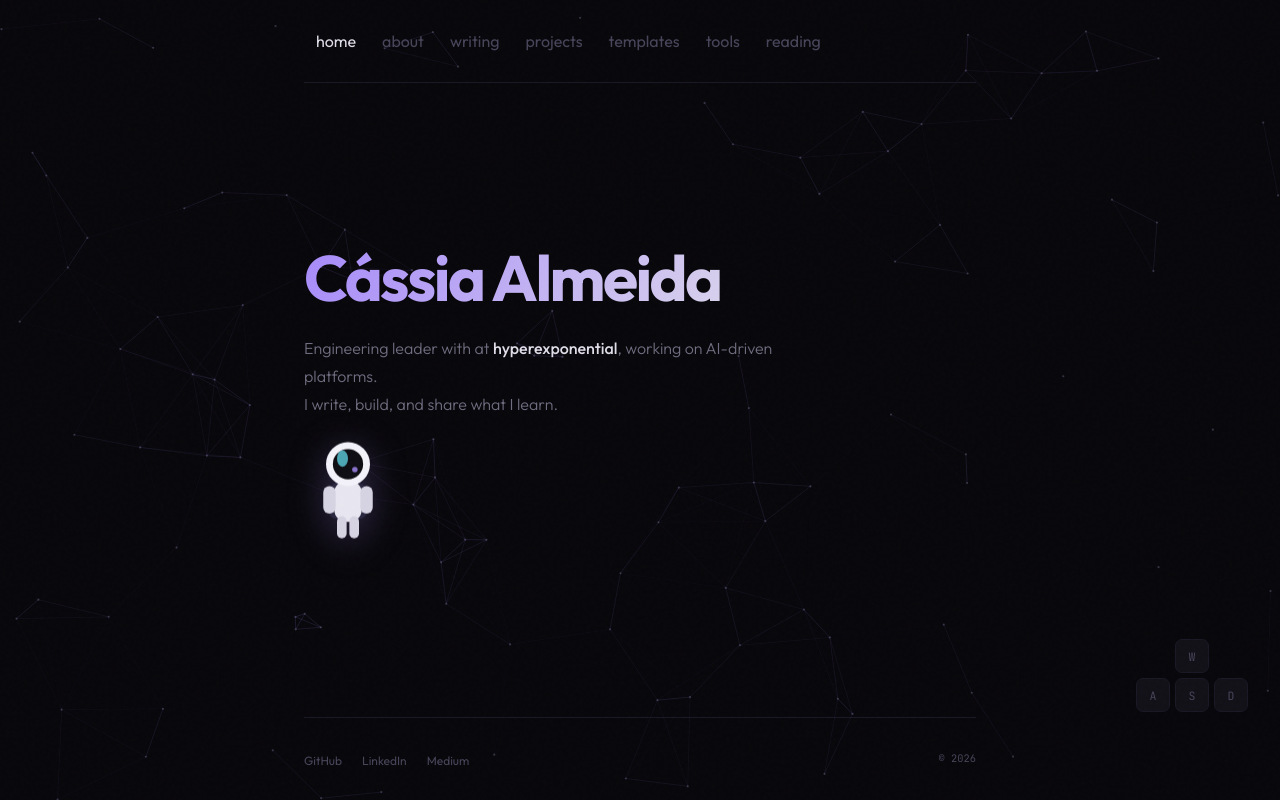
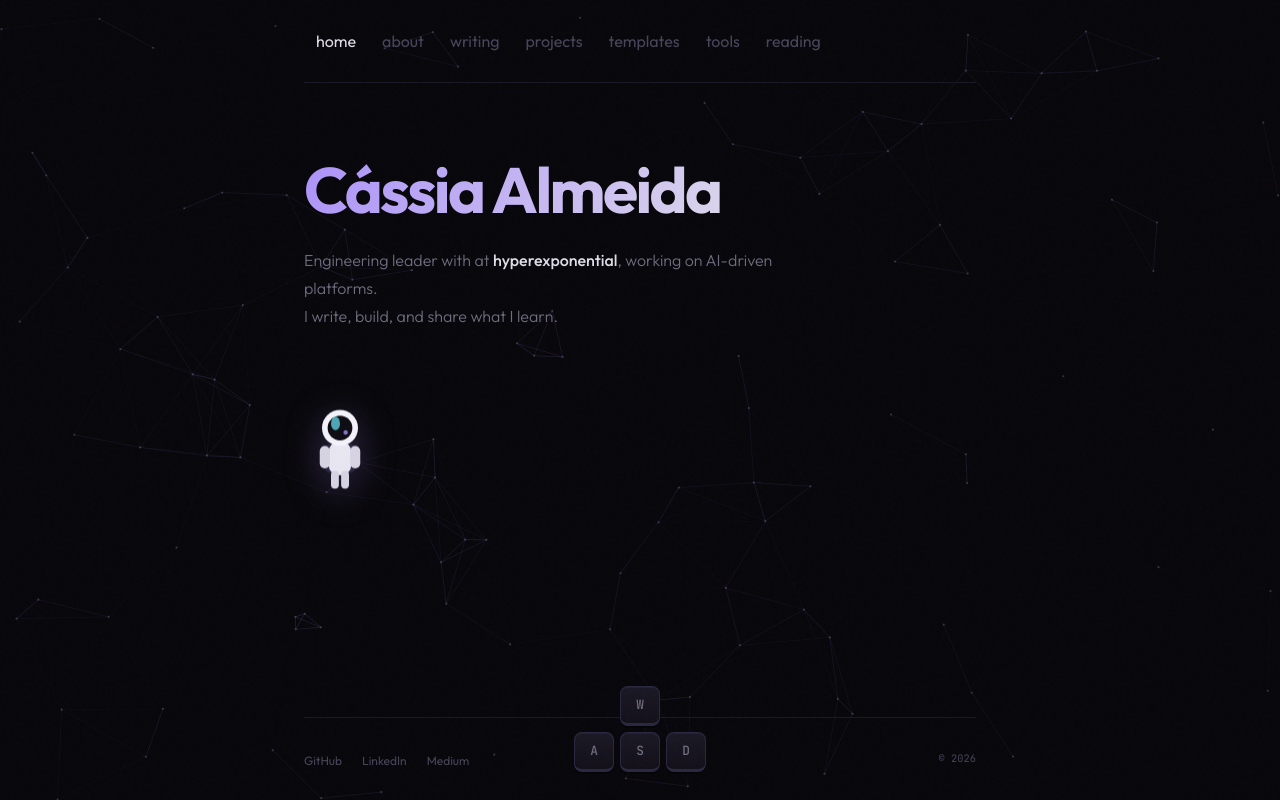
Before and after one commit to shiphrahx/cassia-almeida.com, a Next.js app: page / in a window 1280 px wide. Built offline with nearby package versions, Linux system fonts and the light colour scheme.

Commit message:
fix: smooth astronaut flight, bottom keyboard hint, restore title position

```diff
--- a/app/Astronaut.tsx
+++ b/app/Astronaut.tsx
@@ -4,6 +4,9 @@ import { useEffect, useRef, useState } from "react";
 
 const KEYS = ["w", "a", "s", "d"] as const;
 type Key = (typeof KEYS)[number];
+
+const W = 72; // sprite width  (px)
+const H = 90; // sprite height (px)
 
 export default function Astronaut() {
   const spriteRef = useRef<HTMLDivElement>(null);
@@ -18,31 +21,29 @@ export default function Astronaut() {
     const sprite = spriteRef.current;
     if (!sprite) return;
 
-    const SIZE = 88;
-    const ACCEL = 0.55;
-    const FRICTION = 0.92;
-    const MAX = 9;
+    const ACCEL = 0.5;
+    const FRICTION = 0.9;
+    const MAX = 8;
 
     // rest position: under the subtitle (anchor element in page.tsx)
     const anchor = document.getElementById("astronaut-rest")?.getBoundingClientRect();
-    let x = anchor ? anchor.left : window.innerWidth / 2 - SIZE / 2;
-    let y = anchor ? anchor.top + 12 : window.innerHeight / 2;
+    let x = anchor ? anchor.left : window.innerWidth / 2 - W / 2;
+    let y = anchor ? anchor.bottom + 8 : window.innerHeight / 2;
     let vx = 0;
     let vy = 0;
+    let facing = 1;
+    let bobT = 0;
 
     const held: Record<Key, boolean> = { w: false, a: false, s: false, d: false };
-    let facing = 1; // 1 = right, -1 = left
-
     const isKey = (k: string): k is Key => (KEYS as readonly string[]).includes(k);
 
     const onDown = (e: KeyboardEvent) => {
       const k = e.key.toLowerCase();
       if (!isKey(k)) return;
       e.preventDefault();
-      if (!held[k]) {
+      if (held[k]) return; // ignore auto-repeat
       held[k] = true;
       setActive((p) => ({ ...p, [k]: true }));
-      }
     };
     const onUp = (e: KeyboardEvent) => {
       const k = e.key.toLowerCase();
@@ -52,37 +53,44 @@ export default function Astronaut() {
     };
 
     let frame = 0;
-    const tick = () => {
+    const render = () => {
+      const maxX = window.innerWidth - W;
+      const maxY = window.innerHeight - H;
+
       if (held.w) vy -= ACCEL;
       if (held.s) vy += ACCEL;
       if (held.a) { vx -= ACCEL; facing = -1; }
       if (held.d) { vx += ACCEL; facing = 1; }
 
-      vx *= FRICTION;
-      vy *= FRICTION;
-      vx = Math.max(-MAX, Math.min(MAX, vx));
-      vy = Math.max(-MAX, Math.min(MAX, vy));
+      vx = Math.max(-MAX, Math.min(MAX, vx * FRICTION));
+      vy = Math.max(-MAX, Math.min(MAX, vy * FRICTION));
 
       x += vx;
       y += vy;
 
-      // clamp to viewport
-      x = Math.max(0, Math.min(window.innerWidth - SIZE, x));
-      y = Math.max(0, Math.min(window.innerHeight - SIZE, y));
-      if (x <= 0 || x >= window.innerWidth - SIZE) vx = 0;
-      if (y <= 0 || y >= window.innerHeight - SIZE) vy = 0;
+      // clamp inside viewport, kill velocity at wall
+      if (x < 0) { x = 0; vx = 0; }
+      else if (x > maxX) { x = maxX; vx = 0; }
+      if (y < 0) { y = 0; vy = 0; }
+      else if (y > maxY) { y = maxY; vy = 0; }
 
-      const thrusting = held.w || held.a || held.s || held.d;
-      const tilt = vx * 1.5;
-      sprite.style.transform = `translate3d(${x}px, ${y}px, 0) rotate(${tilt}deg) scaleX(${facing})`;
+      const thrusting = held.w || held.s || held.a || held.d;
+
+      // idle bob handled here (not CSS) so it never fights this transform
+      bobT += 0.04;
+      const bob = thrusting ? 0 : Math.sin(bobT) * 4;
+      const tilt = vx * 1.4;
+
+      sprite.style.transform = `translate3d(${x}px, ${y + bob}px, 0) rotate(${tilt}deg)`;
+      sprite.style.setProperty("--face", String(facing));
       sprite.dataset.thrust = thrusting ? "1" : "0";
 
-      frame = requestAnimationFrame(tick);
+      frame = requestAnimationFrame(render);
     };
 
     window.addEventListener("keydown", onDown);
     window.addEventListener("keyup", onUp);
-    frame = requestAnimationFrame(tick);
+    frame = requestAnimationFrame(render);
 
     return () => {
       window.removeEventListener("keydown", onDown);
@@ -94,30 +102,22 @@ export default function Astronaut() {
   return (
     <>
       <div ref={spriteRef} className="astronaut" aria-hidden data-thrust="0">
-        <svg viewBox="0 0 64 80" width="88" height="110" fill="none">
-          {/* jetpack flame */}
+        {/* inner element carries the facing flip so it never affects clamping */}
+        <div className="astronaut-inner">
+          <svg viewBox="0 0 64 80" width={W} height={H} fill="none">
             <g className="astronaut-flame">
-            <path
-              d="M26 70 Q32 92 38 70 Q35 78 32 80 Q29 78 26 70 Z"
-              fill="url(#flame)"
-            />
+              <path d="M26 70 Q32 92 38 70 Q35 78 32 80 Q29 78 26 70 Z" fill="url(#flame)" />
             </g>
-          {/* jetpack body */}
             <rect x="18" y="34" width="28" height="26" rx="6" fill="#2a2740" />
             <rect x="20" y="38" width="6" height="14" rx="3" fill="#67e8f9" opacity="0.5" />
             <rect x="38" y="38" width="6" height="14" rx="3" fill="#a78bfa" opacity="0.5" />
-          {/* body suit */}
             <rect x="22" y="32" width="20" height="30" rx="9" fill="#e8e6f0" />
-          {/* arms */}
             <rect x="14" y="36" width="9" height="20" rx="4.5" fill="#d6d3e3" />
             <rect x="41" y="36" width="9" height="20" rx="4.5" fill="#d6d3e3" />
-          {/* legs */}
             <rect x="24" y="58" width="7" height="16" rx="3.5" fill="#d6d3e3" />
             <rect x="33" y="58" width="7" height="16" rx="3.5" fill="#d6d3e3" />
-          {/* helmet */}
             <circle cx="32" cy="20" r="16" fill="#f3f1f9" />
             <circle cx="32" cy="20" r="11" fill="#0e0d13" />
-          {/* visor shine */}
             <ellipse cx="28" cy="16" rx="4" ry="6" fill="#67e8f9" opacity="0.7" />
             <circle cx="37" cy="24" r="2" fill="#a78bfa" opacity="0.8" />
             <defs>
@@ -129,14 +129,17 @@ export default function Astronaut() {
             </defs>
           </svg>
         </div>
+      </div>
 
-      {/* WASD hint */}
+      {/* keyboard-key hint, bottom centered */}
       <div className="wasd-hint" aria-hidden>
-        <div className={`wasd-key wasd-w${active.w ? " is-active" : ""}`}>W</div>
         <div className="wasd-row">
-          <div className={`wasd-key${active.a ? " is-active" : ""}`}>A</div>
-          <div className={`wasd-key${active.s ? " is-active" : ""}`}>S</div>
-          <div className={`wasd-key${active.d ? " is-active" : ""}`}>D</div>
+          <kbd className={`key${active.w ? " is-active" : ""}`}>W</kbd>
+        </div>
+        <div className="wasd-row">
+          <kbd className={`key${active.a ? " is-active" : ""}`}>A</kbd>
+          <kbd className={`key${active.s ? " is-active" : ""}`}>S</kbd>
+          <kbd className={`key${active.d ? " is-active" : ""}`}>D</kbd>
         </div>
       </div>
     </>
--- a/app/globals.css
+++ b/app/globals.css
@@ -408,25 +408,12 @@ nav {
   pointer-events: none;
 }
 
-main:has(.home-content) {
-  display: flex;
-  flex-direction: column;
-}
-
 .home-content {
   position: relative;
   z-index: 2;
-  flex: 1;
-  display: flex;
-  flex-direction: column;
-  justify-content: flex-start;
-  padding-top: 20vh;
 }
 
-.home-content .page-title { padding-top: 0; }
-.home-content .page-subtitle { padding-bottom: 0; }
-
-#astronaut-rest { width: 88px; height: 1px; margin-top: 12px; }
+#astronaut-rest { width: 88px; height: 1px; }
 
 /* ── Astronaut ── */
 .astronaut {
@@ -436,17 +423,16 @@ main:has(.home-content) {
   z-index: 4;
   pointer-events: none;
   will-change: transform;
+  --face: 1;
+}
+
+.astronaut-inner {
+  transform: scaleX(var(--face));
+  transition: transform 0.15s;
   filter: drop-shadow(0 6px 18px rgba(167,139,250,0.25));
 }
 
 .astronaut svg { display: block; }
-
-/* idle float when not thrusting */
-.astronaut[data-thrust="0"] { animation: astroFloat 4s ease-in-out infinite; }
-@keyframes astroFloat {
-  0%, 100% { translate: 0 0; }
-  50%      { translate: 0 -6px; }
-}
 
 /* flame only while thrusting */
 .astronaut-flame {
@@ -457,54 +443,55 @@ main:has(.home-content) {
 }
 .astronaut[data-thrust="1"] .astronaut-flame {
   opacity: 1;
-  animation: flameFlicker 0.12s steps(2) infinite;
+  animation: flameFlicker 0.1s steps(2) infinite;
 }
 @keyframes flameFlicker {
   0%   { transform: scaleY(1); }
   100% { transform: scaleY(0.78); }
 }
 
-@media (prefers-reduced-motion: reduce) {
-  .astronaut[data-thrust="0"] { animation: none; }
-}
-
-/* ── WASD hint ── */
+/* ── WASD keyboard hint (bottom centered) ── */
 .wasd-hint {
   position: fixed;
-  bottom: 88px;
-  right: 32px;
+  bottom: 28px;
+  left: 50%;
+  transform: translateX(-50%);
   z-index: 4;
   display: flex;
   flex-direction: column;
   align-items: center;
-  gap: 5px;
+  gap: 6px;
   user-select: none;
   pointer-events: none;
 }
 
-.wasd-row { display: flex; gap: 5px; }
+.wasd-row { display: flex; gap: 6px; }
 
-.wasd-key {
-  width: 34px;
-  height: 34px;
+.wasd-hint .key {
+  width: 40px;
+  height: 40px;
   display: flex;
   align-items: center;
   justify-content: center;
   font-family: var(--font-mono);
-  font-size: 0.72rem;
-  color: var(--text-dim);
-  background: var(--bg-card);
-  border: 1px solid var(--border);
-  border-radius: 7px;
-  transition: all 0.1s;
+  font-size: 0.8rem;
+  font-weight: 500;
+  color: var(--text-secondary);
+  background: linear-gradient(180deg, #1b1925, #131019);
+  border: 1px solid #2a2740;
+  border-bottom-width: 3px;
+  border-radius: 8px;
+  box-shadow: 0 2px 0 rgba(0,0,0,0.4), inset 0 1px 0 rgba(255,255,255,0.04);
+  transition: all 0.08s;
 }
 
-.wasd-key.is-active {
+.wasd-hint .key.is-active {
   color: #08070b;
-  background: #a78bfa;
+  background: linear-gradient(180deg, #b9a3fb, #a78bfa);
   border-color: #a78bfa;
-  box-shadow: 0 0 14px rgba(167,139,250,0.6);
-  transform: translateY(1px);
+  border-bottom-width: 1px;
+  box-shadow: 0 0 16px rgba(167,139,250,0.7);
+  transform: translateY(2px);
 }
 
 @media (max-width: 640px) { .wasd-hint { display: none; } }
```
Lines whose indentation alone changed are shown as unchanged.
